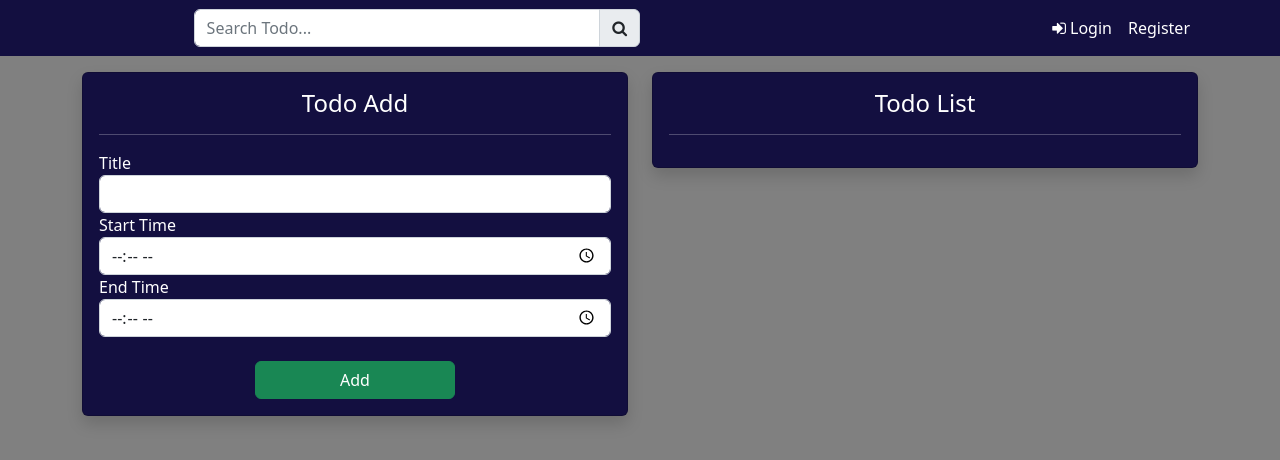
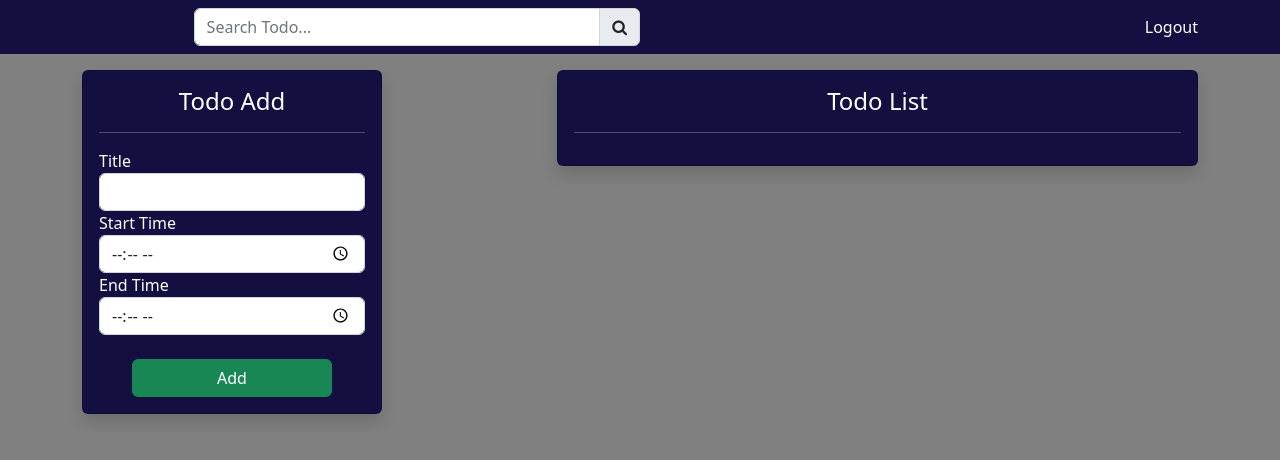
Before and after one commit to vijo10/todoListApp, a Django app: template main/templates/home.html in a window 1280 px wide. Shown: the top 460 px of the page. Run offline with Django 4.2, Linux system fonts and the light colour scheme; the template is opened without the code that fills it, so the values that code supplies are empty.

Commit message:
system change

```diff
--- a/main/admin.py
+++ b/main/admin.py
@@ -1,5 +1,5 @@
 from django.contrib import admin
-from .models import Todo,User
+from .models import Todo
 
 # Register your models here.
 
@@ -7,4 +7,3 @@ class TodoAdmin(admin.ModelAdmin):
     list_display=("user","title",)
 
 admin.site.register(Todo,TodoAdmin)
-admin.site.register(User)
--- a/main/forms.py
+++ b/main/forms.py
@@ -1,6 +1,7 @@
 from django import forms
 from django.contrib.auth.forms import UserCreationForm
-from .models import Todo, User
+from .models import Todo
+from django.contrib.auth.models import User
 
 
 class RegisterForm(UserCreationForm):
--- a/main/templates/home.html
+++ b/main/templates/home.html
@@ -3,9 +3,9 @@
 {% include 'navbar.html' %}
 <div class="container">
     <div class="row">
-        <div class="col-md-6 mb-2">
+        <div class="col-12 col-sm-12 col-md-12 col-lg-5 mb-2 ">
             <div class="">
-                <div class="card mr-5 shadow" style="background: #130F40">
+                <div class="card mr-5 shadow" style="background: #130F40;width: 300px;">
                     <div class="card-body">
                         <form action="" method="POST">
                             {% csrf_token %}
@@ -39,7 +39,7 @@
 
         </div>
 
-        <div class="col-md-6">
+        <div class="col-12 col-sm-12 col-md-12 col-lg-7">
             <div class="">
                 <div class="card mr-5 shadow" style="background: #130F40">
                     <div class="card-body">
--- a/main/templates/navbar.html
+++ b/main/templates/navbar.html
@@ -21,16 +21,7 @@
 
     <div class="collapse navbar-collapse" id="navbarNav">
       <ul class="navbar-nav ms-auto">
-        {% if request.user.is_authenticated %}
-            <a class="dropdown-item text-white" href="{% url 'logout' %}">Logout</a>
-        {% else %}
-        <li class="nav-item">
-          <a class="nav-link text-white" href="{% url 'login' %}"><i class="fa fa-sign-in"></i> Login</a>
-        </li>
-        <li class="nav-item">
-          <a class="nav-link text-white" href="{% url 'register' %}">Register</a>
-        </li>
-        {% endif %}
+          <a class="dropdown-item text-white" href="{% url 'logout' %}">Logout</a>
       </ul>
     </div>
   </div>
--- a/requirements.txt
+++ b/requirements.txt
@@ -2,6 +2,5 @@ asgiref==3.5.2
 Django==4.1
 django-crispy-forms==1.14.0
 django-environ==0.9.0
-psycopg2==2.9.3
 sqlparse==0.4.2
 tzdata==2022.1
```
Also changed, not shown: main/models.py (+1 -9 lines), todoList/settings.py (+4 -8 lines), main/migrations/0001_initial.py, main/migrations/0002_alter_user_email.py (deleted), 1 other file.
